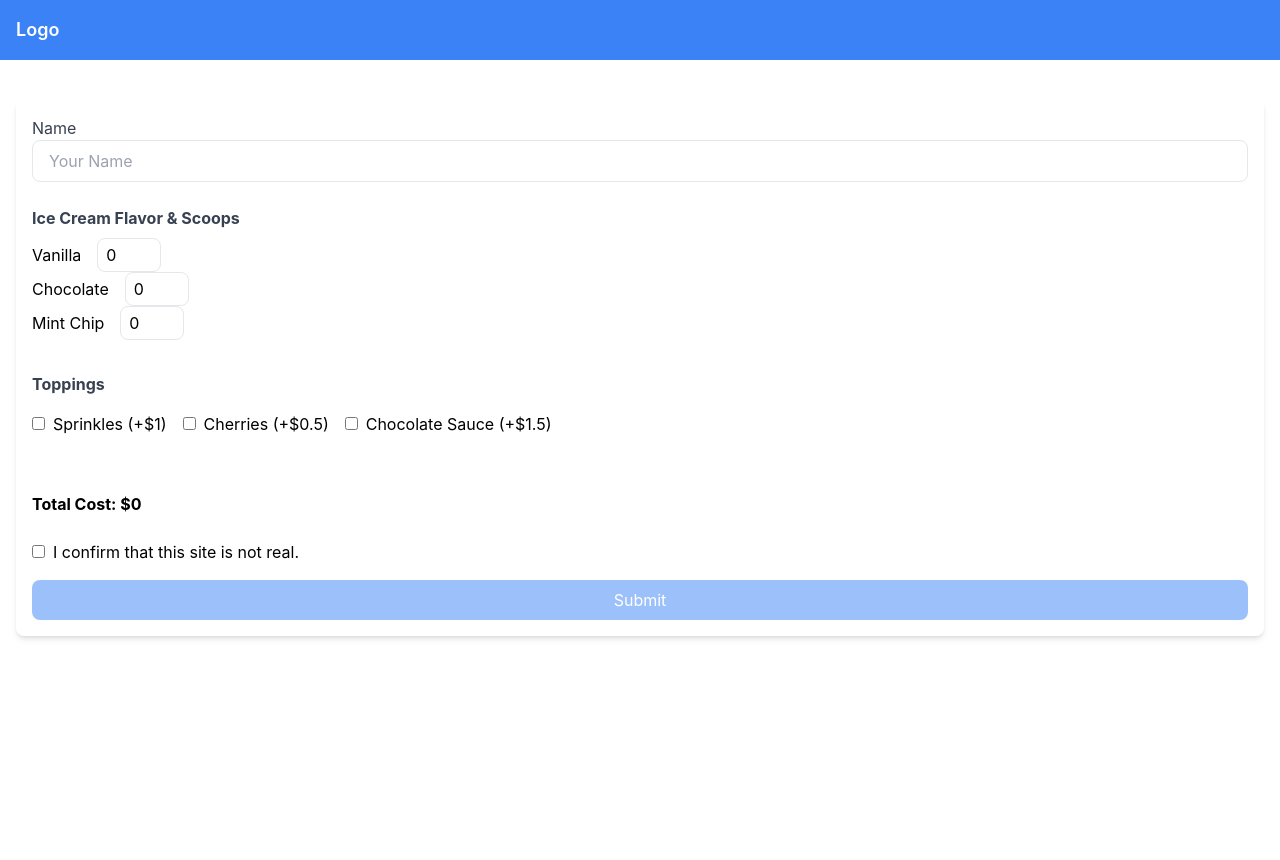
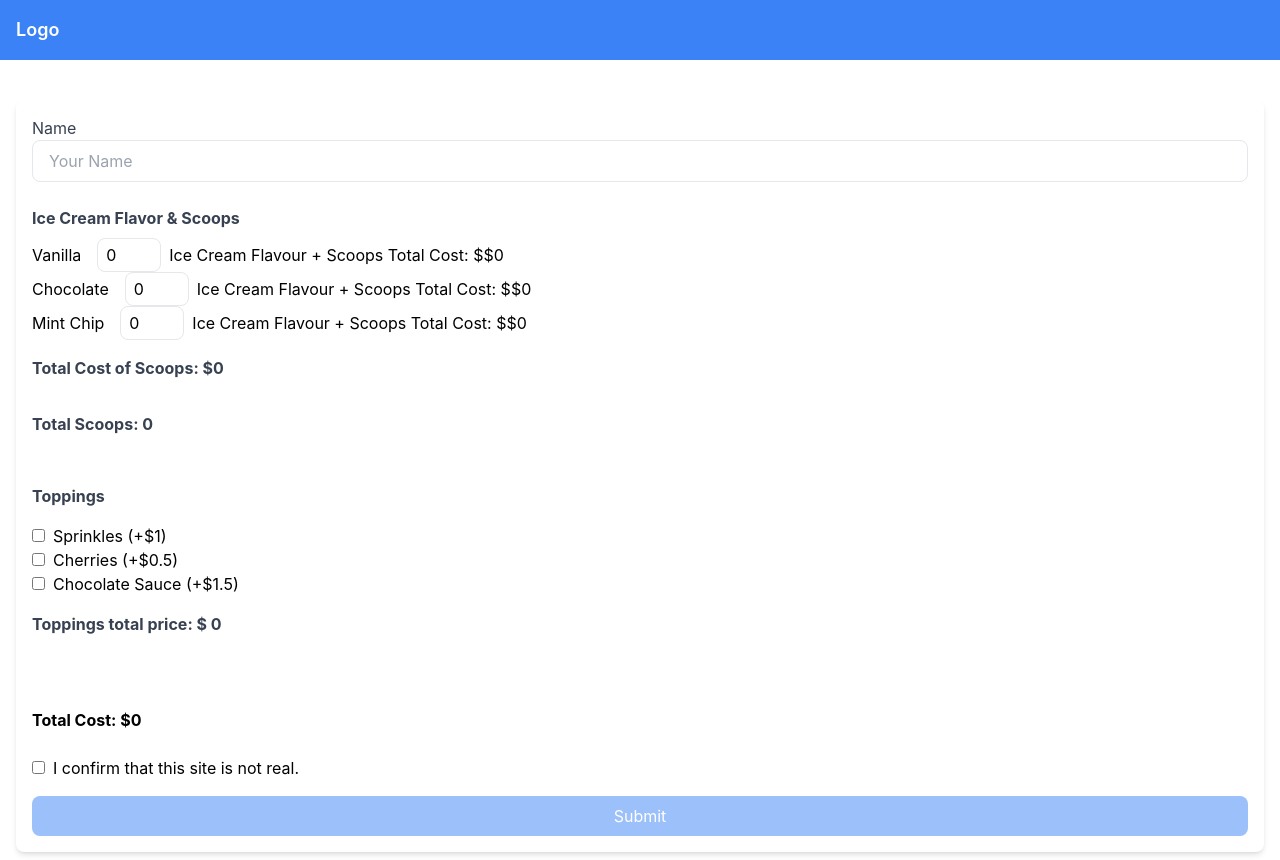
Before and after one commit to troias/Testing-App, a React (Create React App) app: page /summary-form in a window 1280 px wide. Built offline with nearby package versions, Linux system fonts and the light colour scheme.

Commit message:
added the number functions

```diff
--- a/src/pages/summary/SummaryForm.tsx
+++ b/src/pages/summary/SummaryForm.tsx
@@ -160,8 +160,29 @@ const IceCreamOrderForm = () => {
                     }}
                     className="mr-2 w-16 px-2 py-1 border rounded-lg focus:ring focus:ring-blue-300"
                   />
+                  Ice Cream Flavour + Scoops Total Cost: $
+                  {`$${values.iceCreamFlavors[index].scoops * flavor.price}`}
+                  {
+                    // Icecream flavour + scoops total cost
+                  }
                 </div>
               ))}
+              <label className="block text-gray-700 py-4 font-bold ">
+                Total Cost of Scoops: $
+                {values.iceCreamFlavors.reduce(
+                  (total: any, flavor: { scoops: any; price: any }) =>
+                    total + flavor.scoops * flavor.price,
+                  0
+                )}
+              </label>
+              <label className="block text-gray-700 py-4 font-bold ">
+                Total Scoops:{" "}
+                {values.iceCreamFlavors.reduce(
+                  (total: any, flavor: { scoops: any }) =>
+                    total + flavor.scoops,
+                  0
+                )}
+              </label>
               <ErrorMessage
                 name="iceCreamFlavors"
                 component="div"
@@ -175,6 +196,7 @@ const IceCreamOrderForm = () => {
               </label>
               <div role="group">
                 {toppings.map((topping) => (
+                  <div>
                     <label key={topping.value} className="mr-4">
                       <Field
                         type="checkbox"
@@ -184,7 +206,23 @@ const IceCreamOrderForm = () => {
                       />
                       {topping.name} (+${topping.price})
                     </label>
+                  </div>
                 ))}
+                <label className="block text-gray-700 py-4 font-bold">
+                  Toppings total price: ${" "}
+                  {values.toppings.reduce(
+                    (total: number, selectedTopping: string) => {
+                      const selectedToppingInfo = toppings.find(
+                        (topping) => topping.value === selectedTopping
+                      );
+                      return (
+                        total +
+                        (selectedToppingInfo ? selectedToppingInfo.price : 0)
+                      );
+                    },
+                    0
+                  )}
+                </label>
               </div>
             </div>
             <div className="py-2 font-bold">
--- a/src/store/storeContext.tsx
+++ b/src/store/storeContext.tsx
@@ -29,7 +29,7 @@ interface Order {
   toppings: Topping[];
   customer: Customer;
   status: "pending" | "completed";
-  calculateTotalCost: () => number;
+
   grandTotal: number;
 }
 
@@ -42,9 +42,9 @@ interface IceCreamContext {
 
 export const iceCreamContext: IceCreamContext = {
   flavors: [
-    { name: "Vanilla", value: "Vanilla", scoops: 0, price: 0 },
-    { name: "Chocolate", value: "Chocolate", scoops: 0, price: 0 },
-    { name: "Mint Chip", value: "Mint Chip", scoops: 0, price: 0 },
+    { name: "Vanilla", value: "Vanilla", scoops: 0, price: 2 },
+    { name: "Chocolate", value: "Chocolate", scoops: 0, price: 2 },
+    { name: "Mint Chip", value: "Mint Chip", scoops: 0, price: 2 },
   ],
   toppings: [
     { name: "Sprinkles", value: "Sprinkles", price: 1 },
@@ -73,7 +73,7 @@ export const iceCreamContext: IceCreamContext = {
       zip: "",
     },
     status: "pending",
-    calculateTotalCost: () => 0,
+
     grandTotal: 0,
   },
 };
```
Lines whose indentation alone changed are shown as unchanged.
